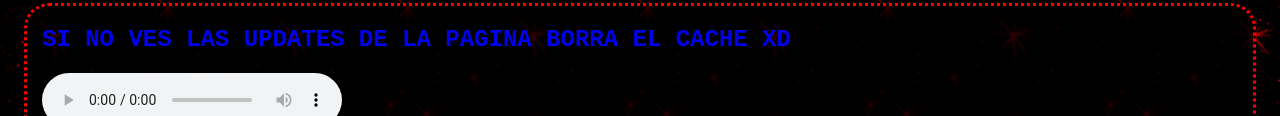
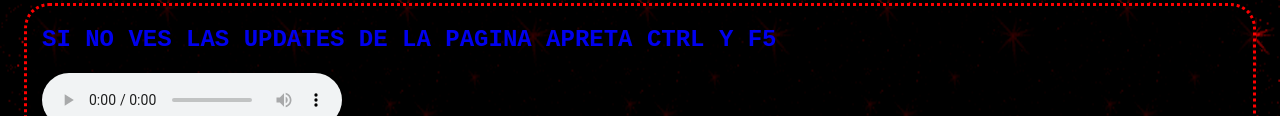
Before and after one commit to Widenyo/gordasgaming, a plain HTML site: page index.html in a window 1280 px wide. Shown: the part 166-282 px from the top of the page. Drawn offline with Linux system fonts and the light colour scheme; no server answers.

Commit message:
truquito

```diff
--- a/index.html
+++ b/index.html
@@ -20,7 +20,7 @@
             <a href="/pages/main/emilianoarancio.html"><li>EMILIANO ARANCIO</li></a></ul>
         </header>
         <div class="container">
-            <h2><a href="https://essentialinstitute.org/uploads/2_i_3_Theodore_Kaczynski_Manifiesto_de_Unabomber.pdf" target="_blank">SI NO VES LAS UPDATES DE LA PAGINA BORRA EL CACHE XD</a></h2>
+            <h2><a href="https://essentialinstitute.org/uploads/2_i_3_Theodore_Kaczynski_Manifiesto_de_Unabomber.pdf" target="_blank">SI NO VES LAS UPDATES DE LA PAGINA APRETA CTRL Y F5</a></h2>
 
             <audio controls>
                 <source src="audio/gangsta-paradise.mp3" type="audio/mp3">
```
